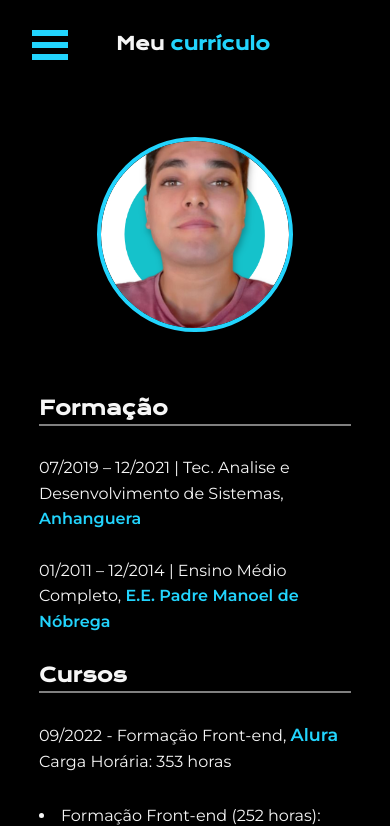
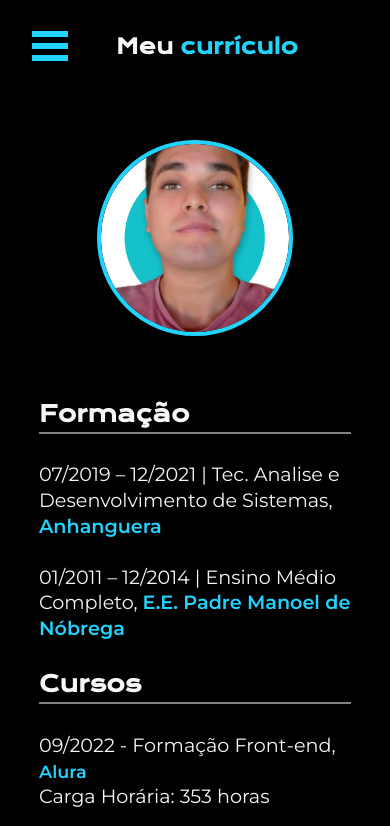
Before and after one commit to GabrielmRangel/minha-apresentacao, a plain HTML site: page assets/nav/curriculo.html in a window 390 px wide. Shown: the top 826 px of the page. Drawn offline with nearby package versions, Linux system fonts and the light colour scheme.

Commit message:
Update responsivo.css

```diff
--- a/assets/css/responsivo.css
+++ b/assets/css/responsivo.css
@@ -89,16 +89,16 @@
     }
 
     .apresentacao__conteudo__titulo{
-        font-size: 1.1rem;
-        line-height: 1.6rem;
+        font-size: 1.3rem;
+        line-height: 1.8rem;
     }
 
     .apresentacao__conteudo__subtitulo{
-        font-size: 1.2rem;
+        font-size: 1.4rem;
     }
 
     .apresentacao__conteudo__texto{
-        font-size: 1rem;
+        font-size: 1.2rem;
         line-height: 1.6rem;
     }
 
```
